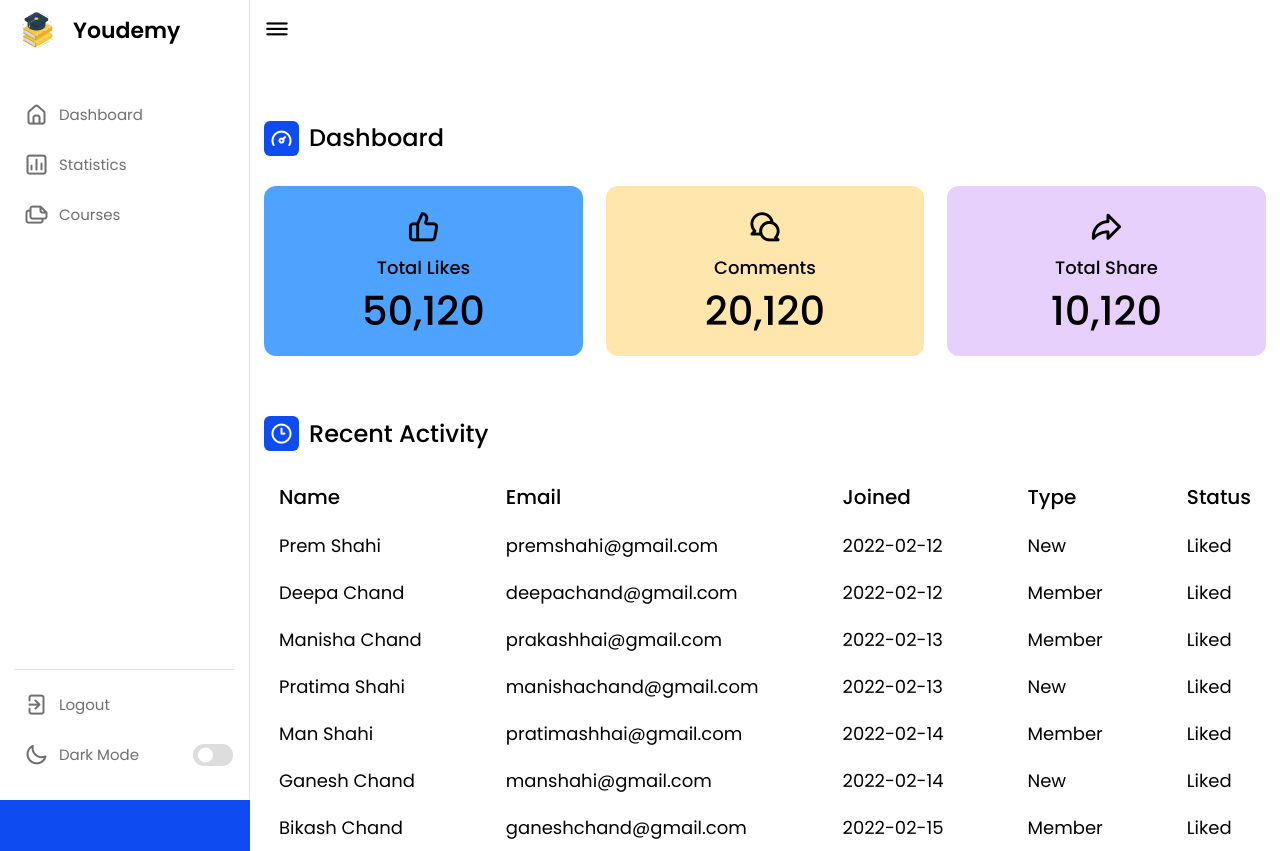
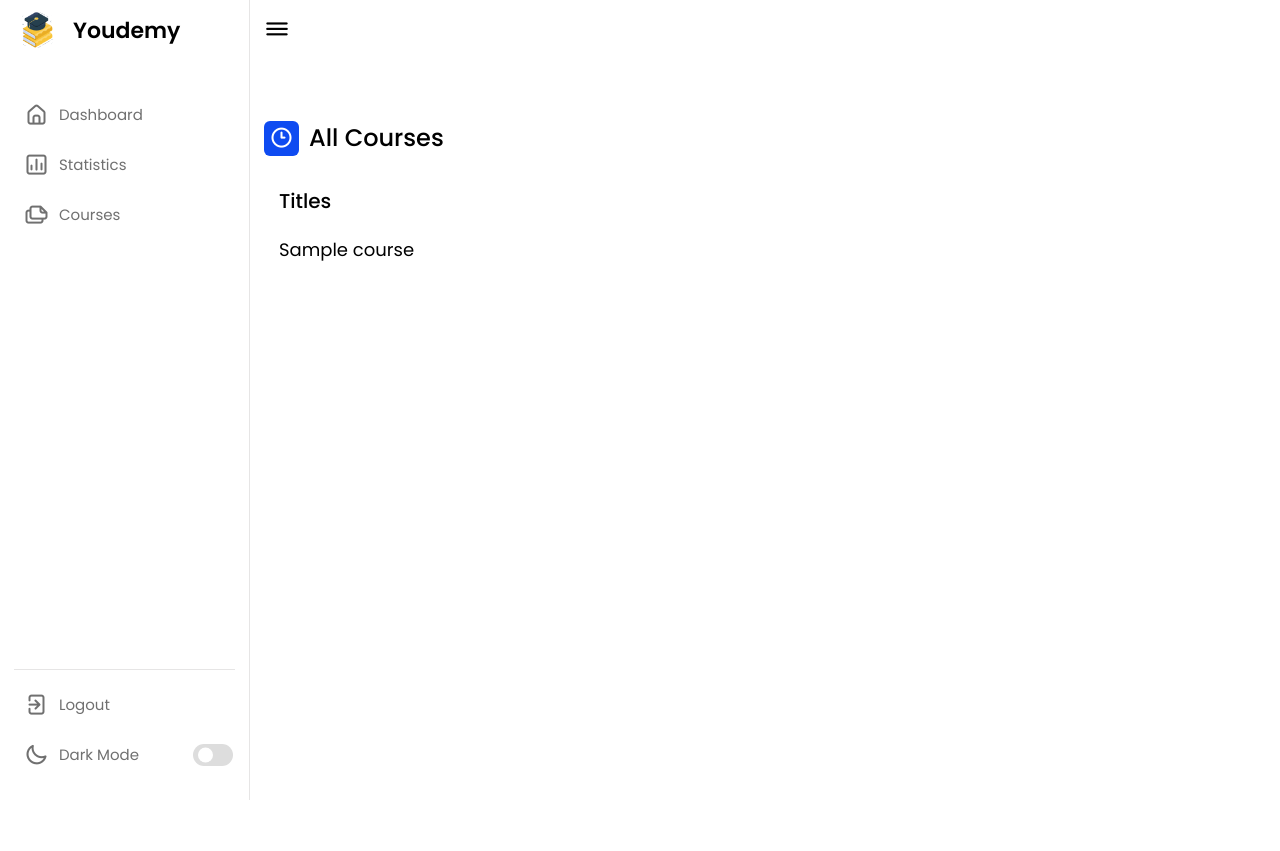
Before and after one commit to YassineElHassani/Youdemy, a PHP site: page /platform/index.php in a window 1280 px wide. After the commit the page ends 800 px from the top, so only its background shows below. Run offline with PHP 8.4, Linux system fonts and the light colour scheme; the visitor is signed in with stand-in values (Sample User, id 1); tables that the repository leaves empty hold one stand-in row (values such as "Sample post"); some libraries are stand-ins or nearby versions.

Commit message:
Displaying titles of courses

```diff
--- a/platform/index.php
+++ b/platform/index.php
@@ -1,4 +1,5 @@
 <?php
+require_once '../class/Teacher.php';
 
 session_start();
 
@@ -7,7 +8,10 @@ if (!isset($_SESSION["id"]) || $_SESSION["role"] !== "teacher") {
     exit();
 }
 
+$userId = $_SESSION['id'];
 
+$stats = new Teacher();
+$user = $stats->allCourses($userId);
 
 ?>
 
@@ -16,87 +20,22 @@ include_once './layout/header.php';
 ?>
 
 <div class="dash-content">
-    <div class="overview">
-        <div class="title">
-            <i class="uil uil-tachometer-fast-alt"></i>
-            <span class="text">Dashboard</span>
-        </div>
-
-        <div class="boxes">
-            <div class="box box1">
-                <i class="uil uil-thumbs-up"></i>
-                <span class="text">Total Likes</span>
-                <span class="number">50,120</span>
-            </div>
-            <div class="box box2">
-                <i class="uil uil-comments"></i>
-                <span class="text">Comments</span>
-                <span class="number">20,120</span>
-            </div>
-            <div class="box box3">
-                <i class="uil uil-share"></i>
-                <span class="text">Total Share</span>
-                <span class="number">10,120</span>
-            </div>
-        </div>
-    </div>
-
     <div class="activity">
         <div class="title">
             <i class="uil uil-clock-three"></i>
-            <span class="text">Recent Activity</span>
+            <span class="text">All Courses</span>
         </div>
-
         <div class="activity-data">
-            <div class="data names">
-                <span class="data-title">Name</span>
-                <span class="data-list">Prem Shahi</span>
-                <span class="data-list">Deepa Chand</span>
-                <span class="data-list">Manisha Chand</span>
-                <span class="data-list">Pratima Shahi</span>
-                <span class="data-list">Man Shahi</span>
-                <span class="data-list">Ganesh Chand</span>
-                <span class="data-list">Bikash Chand</span>
-            </div>
-            <div class="data email">
-                <span class="data-title">Email</span>
-                <span class="data-list">premshahi@gmail.com</span>
-                <span class="data-list">deepachand@gmail.com</span>
-                <span class="data-list">prakashhai@gmail.com</span>
-                <span class="data-list">manishachand@gmail.com</span>
-                <span class="data-list">pratimashhai@gmail.com</span>
-                <span class="data-list">manshahi@gmail.com</span>
-                <span class="data-list">ganeshchand@gmail.com</span>
-            </div>
-            <div class="data joined">
-                <span class="data-title">Joined</span>
-                <span class="data-list">2022-02-12</span>
-                <span class="data-list">2022-02-12</span>
-                <span class="data-list">2022-02-13</span>
-                <span class="data-list">2022-02-13</span>
-                <span class="data-list">2022-02-14</span>
-                <span class="data-list">2022-02-14</span>
-                <span class="data-list">2022-02-15</span>
-            </div>
-            <div class="data type">
-                <span class="data-title">Type</span>
-                <span class="data-list">New</span>
-                <span class="data-list">Member</span>
-                <span class="data-list">Member</span>
-                <span class="data-list">New</span>
-                <span class="data-list">Member</span>
-                <span class="data-list">New</span>
-                <span class="data-list">Member</span>
-            </div>
-            <div class="data status">
-                <span class="data-title">Status</span>
-                <span class="data-list">Liked</span>
-                <span class="data-list">Liked</span>
-                <span class="data-list">Liked</span>
-                <span class="data-list">Liked</span>
-                <span class="data-list">Liked</span>
-                <span class="data-list">Liked</span>
-                <span class="data-list">Liked</span>
+            <div class="data">
+                <span class="data-title">Titles</span>
+                <?php
+                $i = 0;
+                while ($i < count($user)): ?>
+                        <span class="data-list"><?php echo htmlspecialchars($user[$i]["title"]) ?></span>
+                <?php
+                    $i++;
+                endwhile;
+                ?>
             </div>
         </div>
     </div>
```
